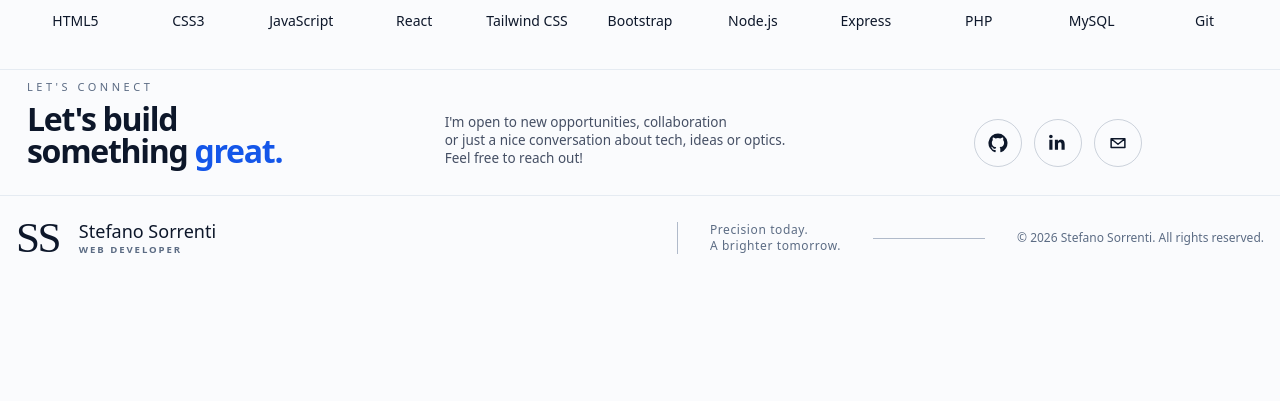
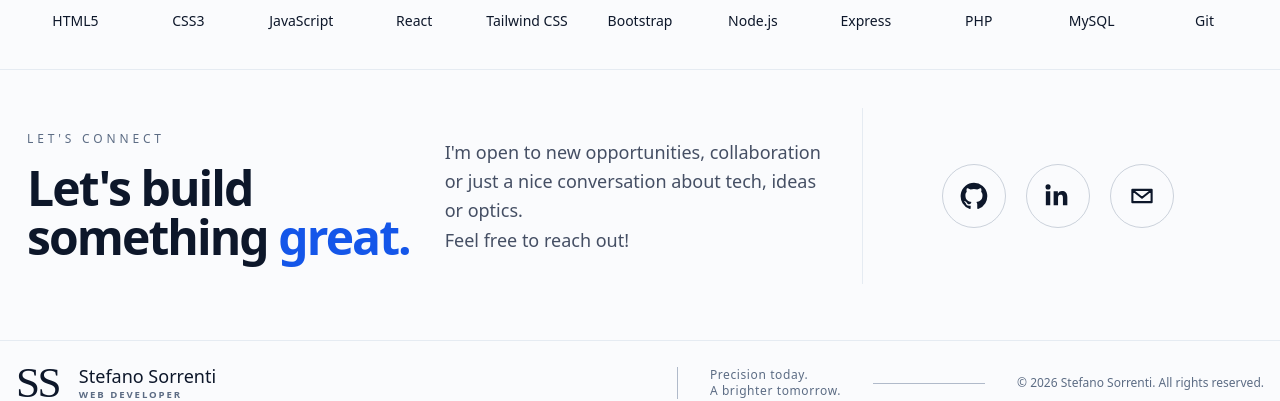
Before and after one commit to stefanosorrenti/portfolio, a React (Vite) app: page / in a window 1280 px wide. Shown: the part 2609-3010 px from the top of the page. Before the commit the page ends 2889 px from the top, so only its background shows below. Built offline with nearby package versions, Linux system fonts and the light colour scheme; a web font is replaced by a local one.

Commit message:
Adjust the size of the Contact Section component.

```diff
--- a/src/sections/AppContactSection.jsx
+++ b/src/sections/AppContactSection.jsx
@@ -2,6 +2,7 @@ export default function AppContactSection() {
     return (
 
         /* Contact Section */
+        <div className="-mb-px border-b border-line md:py-2 lg:py-5 xl:py-7">
             <section
                 id="contact"
                 aria-labelledby="contact-title"
@@ -9,13 +10,13 @@ export default function AppContactSection() {
             >
 
                 {/* Title */}
-            <div className="">
-                <span className="mb-[9px] block text-[11px] leading-[14px] font-medium tracking-[0.32em] text-muted uppercase">
+                <div className="lg:flex lg:min-h-40 lg:flex-col lg:justify-center xl:min-h-44">
+                    <span className="mb-[9px] block text-[11px] leading-[14px] font-medium tracking-[0.32em] text-muted uppercase md:mb-3 lg:text-xs lg:leading-4 xl:mb-4">
                         Let&apos;s connect
                     </span>
                     <h2
                         id="contact-title"
-                    className="text-[30px] leading-[0.98] font-bold tracking-[-0.04em] text-ink sm:text-[32px]"
+                        className="text-[34px] leading-[1.03] font-bold tracking-[-0.04em] text-ink sm:text-[38px] md:text-[40px] xl:text-[48px]"
                     >
                         Let&apos;s build <br /> something <span className="text-brand">great.</span>
                     </h2>
@@ -23,24 +24,24 @@ export default function AppContactSection() {
 
 
                 {/* Description */}
-            <div className="flex items-end">
-                <p className="max-w-[420px] text-sm leading-[1.45] text-body lg:text-[13.5px] lg:leading-[1.35]">
+                <div className="flex lg:items-center">
+                    <p className="max-w-[420px] text-base leading-[1.5] text-body md:max-w-2xl md:leading-relaxed lg:max-w-none xl:text-lg">
                         I&apos;m open to new opportunities, collaboration
-                    <br className="hidden lg:block" /> or just a nice conversation about tech, ideas or optics.
-                    <br className="hidden lg:block" />
+                         or just a nice conversation about tech, ideas or optics.
+                        <br className="hidden md:block" />
                         Feel free to reach out!
                     </p>
                 </div>
 
 
                 {/* Links */}
-            <div className="flex items-end justify-start gap-3 lg:justify-center">
+                <div className="flex flex-wrap items-center gap-3 md:gap-4 lg:min-h-28 lg:justify-center lg:border-l lg:border-line xl:min-h-32 xl:gap-5">
                     <a
                         href=""
                         aria-label="GitHub"
-                    className="inline-flex size-12 shrink-0 items-center justify-center rounded-full border border-outline/35 text-ink transition-colors duration-150 hover:border-brand hover:text-brand"
+                        className="inline-flex size-12 shrink-0 items-center justify-center rounded-full border border-outline/35 text-ink transition-colors duration-150 hover:border-brand hover:text-brand md:size-14 xl:size-16"
                     >
-                    <svg aria-hidden="true" viewBox="0 0 24 24" className="size-5 fill-current">
+                        <svg aria-hidden="true" viewBox="0 0 24 24" className="size-5 fill-current md:size-6 xl:size-7">
                             <path d="M12 .7A11.5 11.5 0 0 0 8.36 23.1c.58.1.79-.25.79-.56v-2.23c-3.23.7-3.91-1.37-3.91-1.37-.53-1.34-1.29-1.7-1.29-1.7-1.05-.72.08-.71.08-.71 1.16.08 1.78 1.2 1.78 1.2 1.04 1.77 2.71 1.26 3.37.96.1-.75.4-1.26.74-1.55-2.58-.3-5.29-1.29-5.29-5.69 0-1.26.45-2.28 1.19-3.09-.12-.29-.52-1.47.11-3.05 0 0 .97-.31 3.16 1.18a10.96 10.96 0 0 1 5.76 0C17.03 4.98 18 5.29 18 5.29c.63 1.59.23 2.77.11 3.06.74.81 1.19 1.83 1.19 3.09 0 4.42-2.72 5.39-5.31 5.68.42.36.79 1.07.79 2.16v3.25c0 .31.21.67.8.56A11.5 11.5 0 0 0 12 .7Z" />
                         </svg>
                     </a>
@@ -48,9 +49,9 @@ export default function AppContactSection() {
                     <a
                         href=""
                         aria-label="LinkedIn"
-                    className="inline-flex size-12 shrink-0 items-center justify-center rounded-full border border-outline/35 text-ink transition-colors duration-150 hover:border-brand hover:text-brand"
+                        className="inline-flex size-12 shrink-0 items-center justify-center rounded-full border border-outline/35 text-ink transition-colors duration-150 hover:border-brand hover:text-brand md:size-14 xl:size-16"
                     >
-                    <svg aria-hidden="true" viewBox="0 0 24 24" className="size-5 fill-current">
+                        <svg aria-hidden="true" viewBox="0 0 24 24" className="size-5 fill-current md:size-6 xl:size-7">
                             <path d="M5.37 7.98H1.58V20h3.79V7.98ZM3.47 2A2.2 2.2 0 1 0 3.47 6.4 2.2 2.2 0 0 0 3.47 2ZM20 13.11c0-3.62-1.93-5.3-4.51-5.3a3.9 3.9 0 0 0-3.55 1.95h-.05V7.98H8.25V20h3.79v-5.95c0-1.57.3-3.09 2.25-3.09 1.92 0 1.94 1.8 1.94 3.2V20H20v-6.89Z" />
                         </svg>
                     </a>
@@ -58,15 +59,16 @@ export default function AppContactSection() {
                     <a
                         href=""
                         aria-label="Email"
-                    className="inline-flex size-12 shrink-0 items-center justify-center rounded-full border border-outline/35 text-ink transition-colors duration-150 hover:border-brand hover:text-brand"
+                        className="inline-flex size-12 shrink-0 items-center justify-center rounded-full border border-outline/35 text-ink transition-colors duration-150 hover:border-brand hover:text-brand md:size-14 xl:size-16"
                     >
-                    <svg aria-hidden="true" viewBox="0 0 24 24" fill="none" className="size-5 stroke-current" strokeWidth="1.8">
+                        <svg aria-hidden="true" viewBox="0 0 24 24" fill="none" className="size-5 stroke-current md:size-6 xl:size-7" strokeWidth="1.8">
                             <path strokeLinecap="round" strokeLinejoin="round" d="M3.75 6.75h16.5v10.5H3.75V6.75Zm.75.75 7.5 6 7.5-6" />
                         </svg>
                     </a>
                 </div>
 
             </section>
+        </div>
 
 
     )
```
Lines whose indentation alone changed are shown as unchanged.
